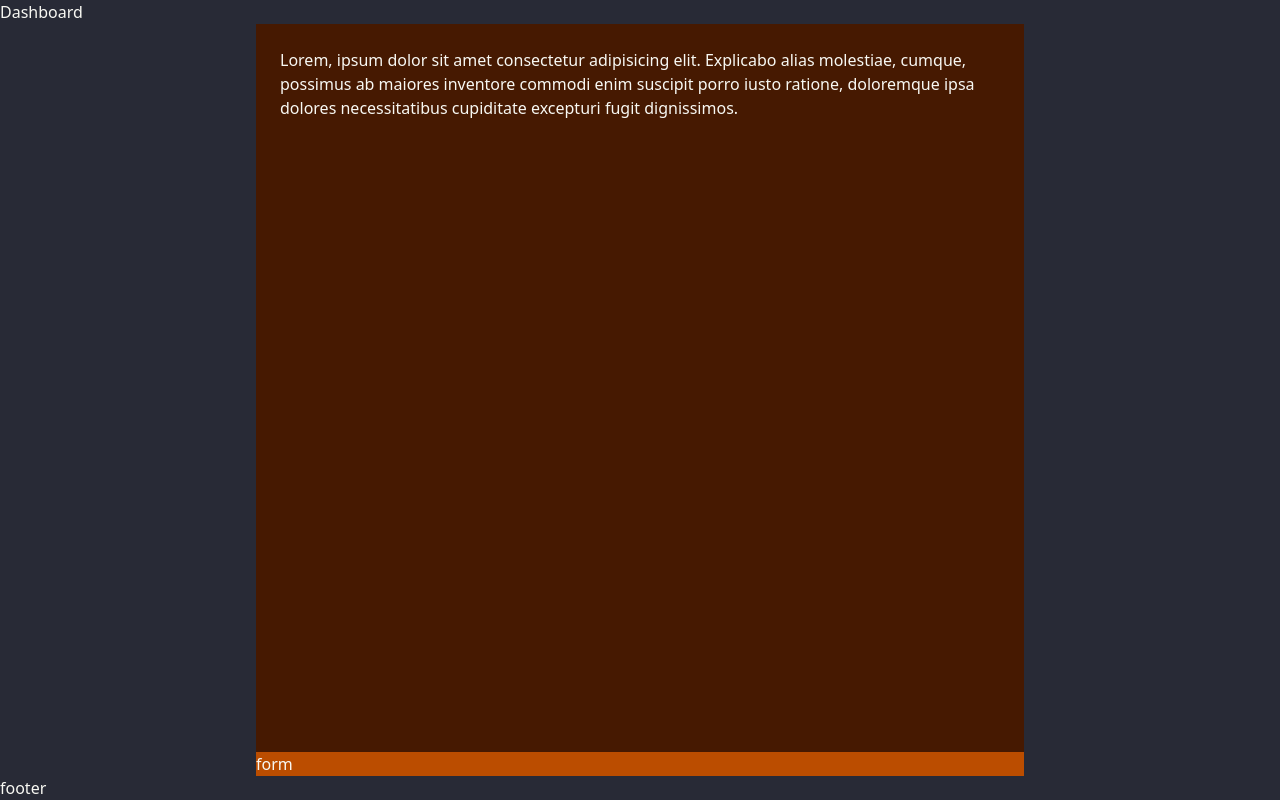
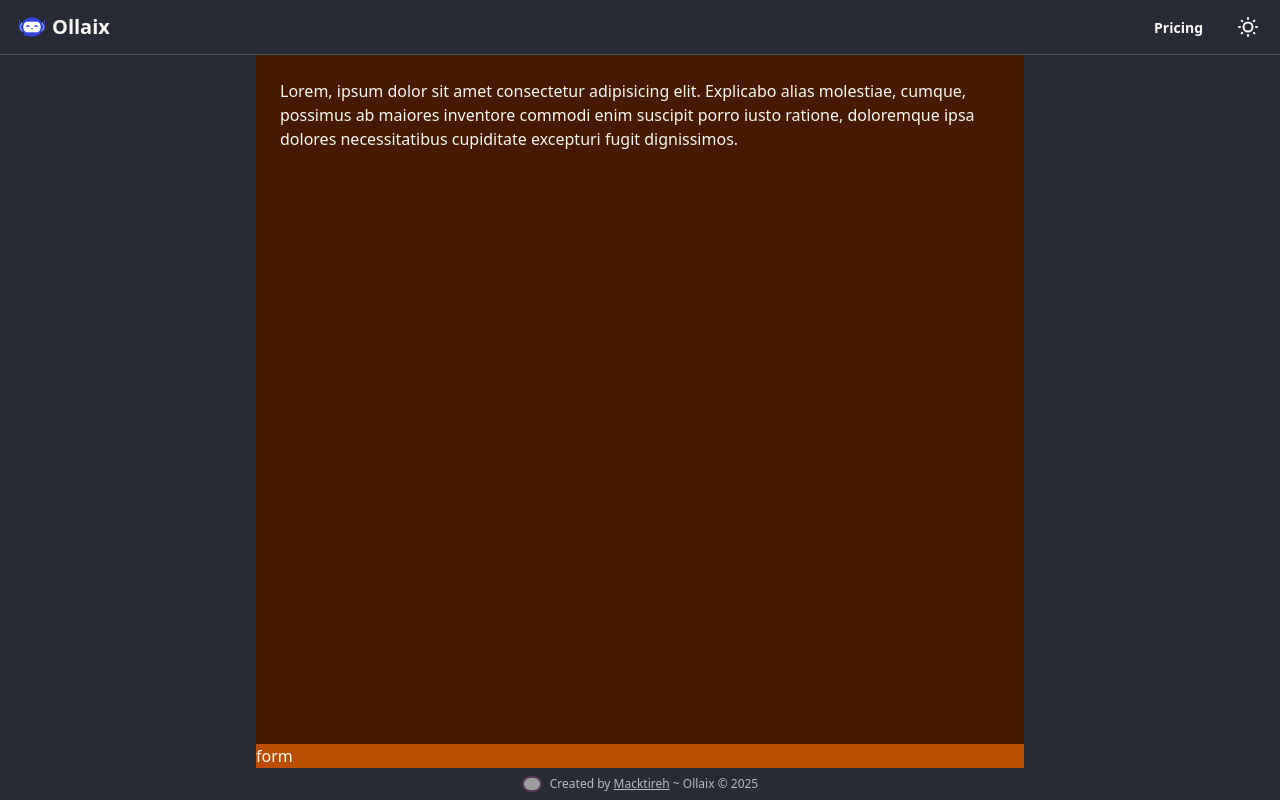
Before and after one commit to project-starter-templates/ollaix-ui, a React (Vite) app: page / in a window 1280 px wide. Built offline with nearby package versions, Linux system fonts and the light colour scheme; grey boxes are pictures that could not be loaded.

Commit message:
feat(layout): add Header and Footer components to Layout for improved structure

```diff
--- /dev/null
+++ b/src/components/Footer.tsx
@@ -0,0 +1,31 @@
+export function Footer() {
+  return (
+    <footer className="footer sm:footer-horizontal footer-center text-base-content p-2">
+      <aside>
+        <ul className="flex justify-center items-center gap-2 text-xs text-base-content/70">
+          <li>
+            <img
+              src="https://macktireh.dev/images/mack.png"
+              alt="Mack"
+              width="20"
+              height="20"
+              className="rounded-full border-2 border-primary/20"
+            />
+          </li>
+          <li>
+            Created by{" "}
+            <a
+              href="https://macktireh.dev"
+              target="_blank"
+              rel="noreferrer"
+              className="underline"
+            >
+              Macktireh
+            </a>{" "}
+            ~ Ollaix © {new Date().getFullYear()}
+          </li>
+        </ul>
+      </aside>
+    </footer>
+  );
+}
--- /dev/null
+++ b/src/components/Header.tsx
@@ -0,0 +1,56 @@
+import { useTranslation } from "react-i18next";
+
+import { ThemeController } from "@/components/ThemeController.tsx";
+
+export const Header = () => {
+  const { t } = useTranslation();
+
+  return (
+    <header className="navbar justify-between bg-base-100 shadow-sm border-b border-base-content/20 min-h-[55px] z-10">
+      <div className="ml-2">
+        <a className="flex items-center gap-1 text-xl font-bold" href="/">
+          <img src="/chatbot.png" alt="" className="w-8 h-8 rounded-full" />
+          Ollaix
+        </a>
+      </div>
+      <div className="flex items-center gap-4">
+        <button
+          className="btn btn-ghost h-9"
+          onClick={() =>
+            (
+              document.getElementById("pricing_modal") as HTMLDialogElement
+            ).showModal()
+          }
+        >
+          {t("header.pricing.button")}
+        </button>
+        <ThemeController />
+      </div>
+      <dialog id="pricing_modal" className="modal">
+        <div className="modal-box">
+          <h3 className="font-bold text-lg">{t("dialog.title")}</h3>
+          <p className="py-4">
+            {t("dialog.description")}
+          </p>
+          <p>
+            {t("dialog.code")}
+            <a
+              href="https://github.com/Macktireh/ollaix"
+              target="_blank"
+              rel="noreferrer"
+              className="link link-primary"
+            >
+              GitHub
+            </a>
+            .
+          </p>
+          <div className="modal-action">
+            <form method="dialog">
+              <button className="btn">{t("dialog.close")}</button>
+            </form>
+          </div>
+        </div>
+      </dialog>
+    </header>
+  );
+};
--- /dev/null
+++ b/src/components/ThemeController.tsx
@@ -0,0 +1,36 @@
+export const ThemeController = () => {
+  function handleChange(event: React.ChangeEvent<HTMLInputElement>) {
+    if (!event.target.checked) {
+      document.documentElement.setAttribute("data-theme", "dracula");
+    } else {
+      document.documentElement.setAttribute("data-theme", "nord");
+    }
+  }
+  return (
+    <label className="swap swap-rotate mr-3">
+      <input
+        type="checkbox"
+        className="theme-controller"
+        onChange={handleChange}
+      />
+
+      {/* sun icon */}
+      <svg
+        className="swap-off h-6 w-6 fill-current"
+        xmlns="http://www.w3.org/2000/svg"
+        viewBox="0 0 24 24"
+      >
+        <path d="M5.64,17l-.71.71a1,1,0,0,0,0,1.41,1,1,0,0,0,1.41,0l.71-.71A1,1,0,0,0,5.64,17ZM5,12a1,1,0,0,0-1-1H3a1,1,0,0,0,0,2H4A1,1,0,0,0,5,12Zm7-7a1,1,0,0,0,1-1V3a1,1,0,0,0-2,0V4A1,1,0,0,0,12,5ZM5.64,7.05a1,1,0,0,0,.7.29,1,1,0,0,0,.71-.29,1,1,0,0,0,0-1.41l-.71-.71A1,1,0,0,0,4.93,6.34Zm12,.29a1,1,0,0,0,.7-.29l.71-.71a1,1,0,1,0-1.41-1.41L17,5.64a1,1,0,0,0,0,1.41A1,1,0,0,0,17.66,7.34ZM21,11H20a1,1,0,0,0,0,2h1a1,1,0,0,0,0-2Zm-9,8a1,1,0,0,0-1,1v1a1,1,0,0,0,2,0V20A1,1,0,0,0,12,19ZM18.36,17A1,1,0,0,0,17,18.36l.71.71a1,1,0,0,0,1.41,0,1,1,0,0,0,0-1.41ZM12,6.5A5.5,5.5,0,1,0,17.5,12,5.51,5.51,0,0,0,12,6.5Zm0,9A3.5,3.5,0,1,1,15.5,12,3.5,3.5,0,0,1,12,15.5Z" />
+      </svg>
+
+      {/* moon icon */}
+      <svg
+        className="swap-on h-6 w-6 fill-current"
+        xmlns="http://www.w3.org/2000/svg"
+        viewBox="0 0 24 24"
+      >
+        <path d="M21.64,13a1,1,0,0,0-1.05-.14,8.05,8.05,0,0,1-3.37.73A8.15,8.15,0,0,1,9.08,5.49a8.59,8.59,0,0,1,.25-2A1,1,0,0,0,8,2.36,10.14,10.14,0,1,0,22,14.05,1,1,0,0,0,21.64,13Zm-9.5,6.69A8.14,8.14,0,0,1,7.08,5.22v.27A10.15,10.15,0,0,0,17.22,15.63a9.79,9.79,0,0,0,2.1-.22A8.11,8.11,0,0,1,12.14,19.73Z" />
+      </svg>
+    </label>
+  );
+};
--- a/src/pages/Layout.tsx
+++ b/src/pages/Layout.tsx
@@ -1,13 +1,14 @@
 import { Outlet, useLocation } from "react-router";
+
+import { Header } from "@/components/Header";
+import { Footer } from "@/components/Footer";
 
 export function Layout() {
   let location = useLocation();
-  console.log(location);
+
   return (
     <div className="flex flex-col h-screen">
-      <header>
-        <h1>Dashboard</h1>
-      </header>
+      <Header />
       <main
         className={`flex-grow${
           location.pathname === "/" ? " overflow-y-auto" : ""
@@ -15,7 +16,7 @@ export function Layout() {
       >
         <Outlet />
       </main>
-      <footer>footer</footer>
+      <Footer />
     </div>
   );
 }
```
